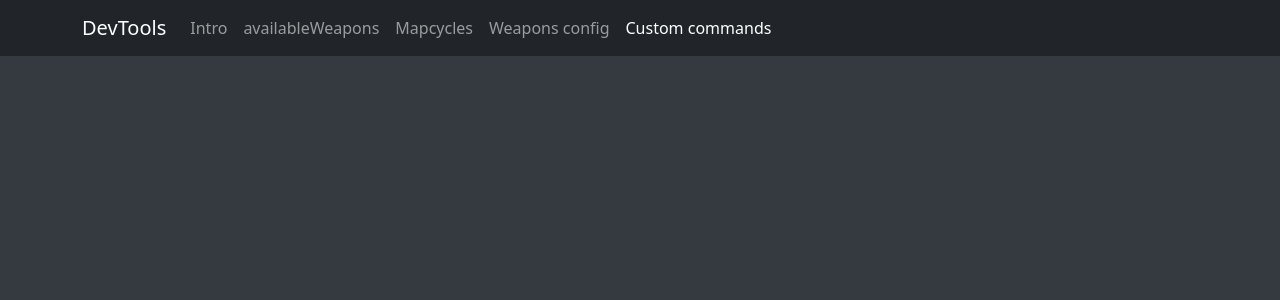
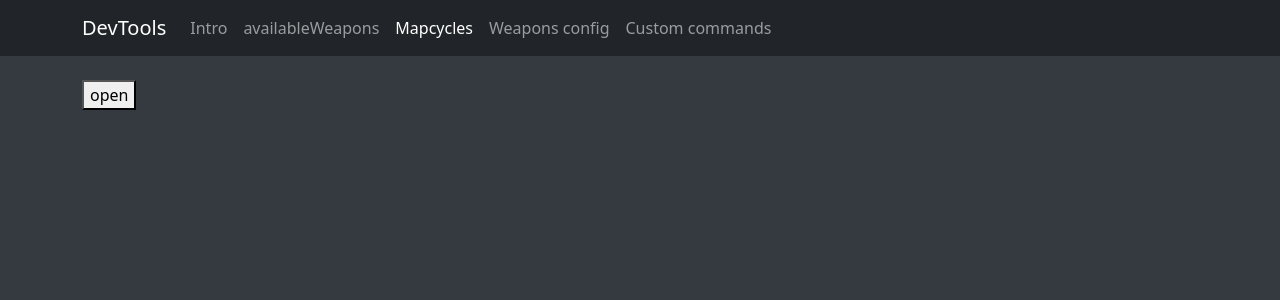
Before and after one commit to pacblinky/devtools, a Vue app: page /#/mapcycle in a window 1280 px wide. Before the commit this address led to /#/customcmd. Shown: the top 300 px of the page. Built offline with nearby package versions, Linux system fonts and the light colour scheme.

Commit message:
some changes

```diff
--- a/src/components/Modal.vue
+++ b/src/components/Modal.vue
@@ -7,10 +7,10 @@
         <button type="button" class="btn-close" aria-label="Close"></button>
       </div>
       <div class="modal-body bg-dark">
-        <slot :name="body"></slot>
+        <slot name="body"></slot>
       </div>
       <div class="modal-footer">
-        <slot :name="footer"></slot>
+        <slot name="footer"></slot>
       </div>
     </div>
   </div>
--- a/src/views/Mapcycle.vue
+++ b/src/views/Mapcycle.vue
@@ -1,8 +1,13 @@
 <template>
     <div class="container">
-        <modal id="addMap" title="Add map" @modal="modals['addMap'] = $event"/>
-        <button @click="modals['addMap'].show()">Open</button>
+        <button @click='modals["addMap"].show()'>open</button>
     </div>
+    <modal id="addMap" title="Add map" @modal="modals['addMap'] = $event">
+        <template v-slot:body>
+            <label>Map name</label>
+            <input type="text">
+        </template>
+    </modal>
 </template>
 
 <script>
```
